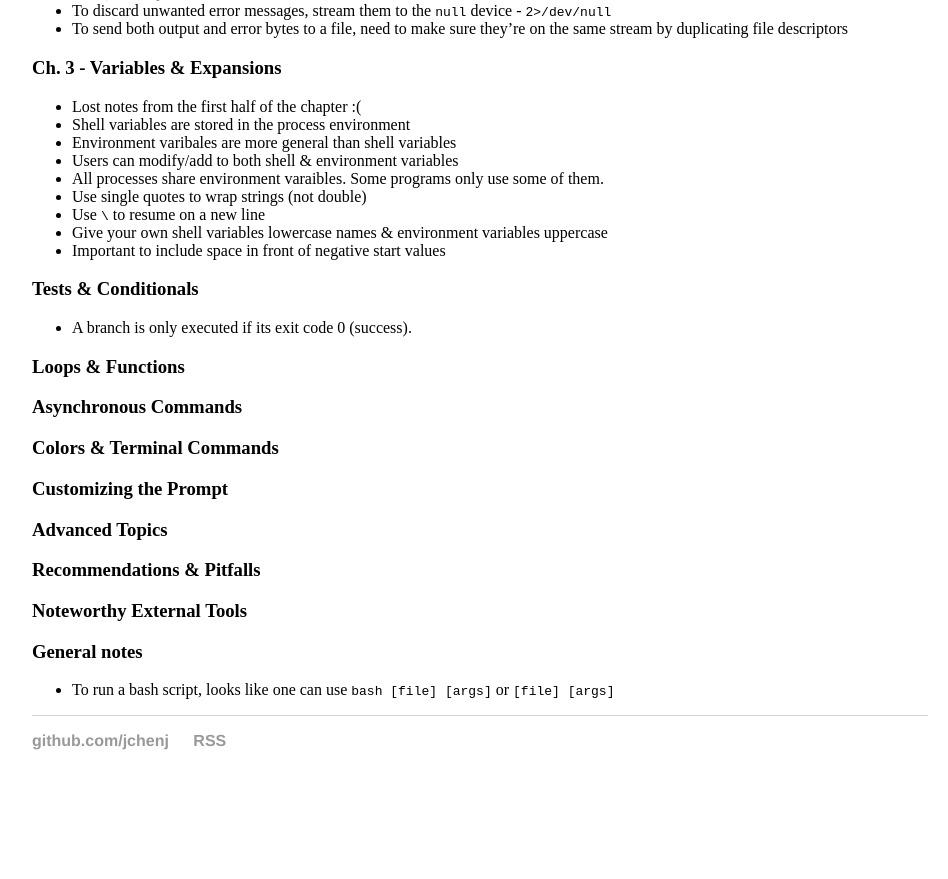
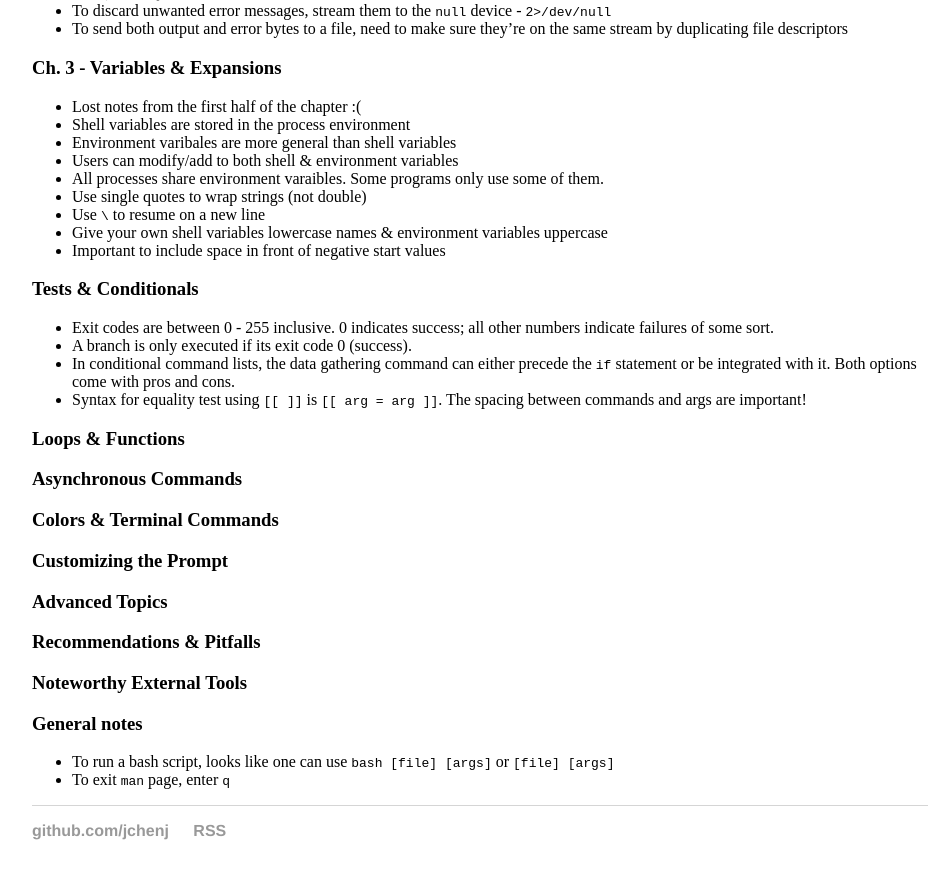
Before and after one commit to jchenj/jchenj.github.io, a Jekyll site: the page built from _posts/2020-01-14-bash-guide.md, in a window 1280 px wide and 900 px high, scrolled down 1949 px. Shown: the top 879 px of the window, without its empty margins (160-1108 px from the left). Built offline with Jekyll 4.4.1, drawn with Linux system fonts in a browser that asks for light colours; before the commit the page ends 2759 px from its top, so only the background shows below that.

Commit message:
Update 2020-01-14-bash-guide.md

```diff
--- a/_posts/2020-01-14-bash-guide.md
+++ b/_posts/2020-01-14-bash-guide.md
@@ -90,7 +90,11 @@ and use it for interpreting the language in the script
 * Important to include space in front of negative start values
 
 ### Tests & Conditionals
+* Exit codes are between 0 - 255 inclusive. 0 indicates success; all other numbers indicate failures of some sort.
 * A branch is only executed if its exit code 0 (success).
+* In conditional command lists, the data gathering command can either precede the `if` statement or be integrated with it. Both options come with pros and cons.
+* Syntax for equality test using `[[ ]]` is `[[ arg = arg ]]`. The spacing between commands and args are important!
+
 
 
 ### Loops & Functions
@@ -109,3 +113,4 @@ and use it for interpreting the language in the script
 
 ### General notes
 * To run a bash script, looks like one can use `bash [file] [args]` or `[file] [args]`
+* To exit `man` page, enter `q`
```
